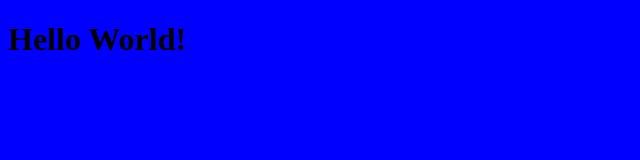
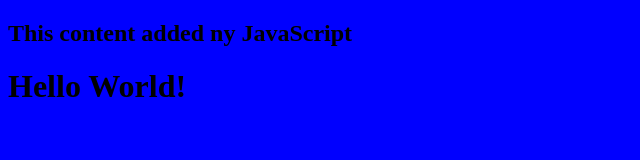
Before and after one commit to nezhprodigy/host, a plain HTML site: page index.html in a window 1280 px wide. Shown: the whole page, without its empty margins (0-640 px from the left). Drawn offline with Linux system fonts and the light colour scheme.

Commit message:
add script.js, connect to index.html

```diff
--- a/index.html
+++ b/index.html
@@ -5,6 +5,7 @@
         <title>My Website</title>
          </head>
     <body>
+        <script src="script.js"></script>
         <h1>Hello World!</h1>
     </body>
 </html>
--- /dev/null
+++ b/script.js
@@ -0,0 +1,3 @@
+const h2 = document.createElement("h2")
+h2.textContent = "This content added ny JavaScript"
+document.querySelector("body").appendChild(h2)
```
